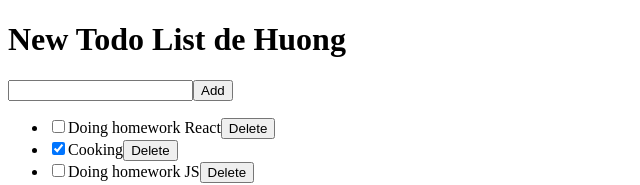
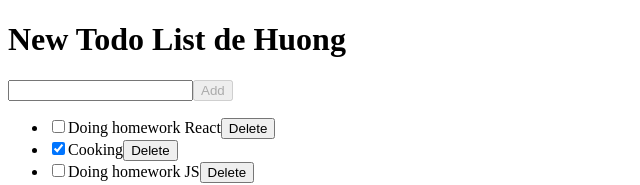
Before and after one commit to ameliapham/hooks-playground, a React (Vite) app: page / in a window 1280 px wide. Shown: the top 185 px of the page, without its empty margins (0-640 px from the left). Built offline with nearby package versions, Linux system fonts and the light colour scheme.

Commit message:
Disables button while input is empty

```diff
--- a/src/Ex2TodoList.tsx
+++ b/src/Ex2TodoList.tsx
@@ -90,6 +90,7 @@ export function TodoList() {
                     onChange={e => setInputValue(e.target.value)}
                 />
                 <button
+                    disabled={inputValue === ""}
                     onClick={() => {
                         addTodo({ text: inputValue })
                         setInputValue("")
```
